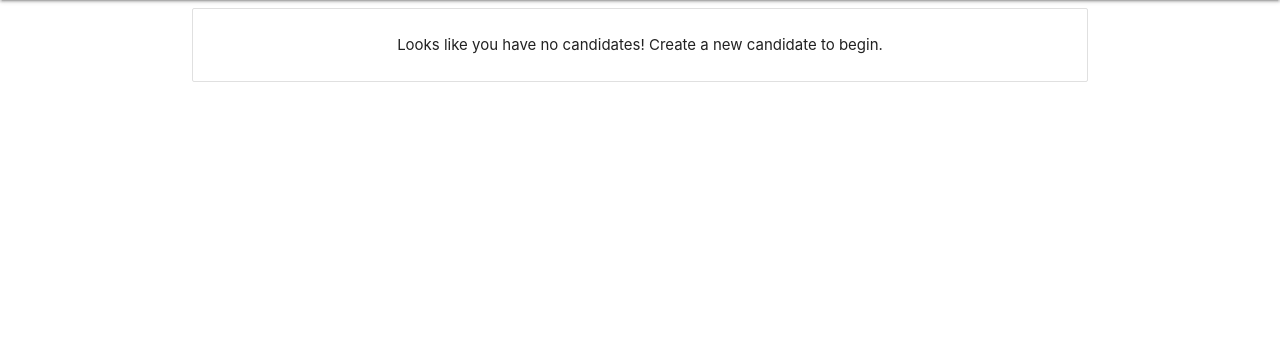
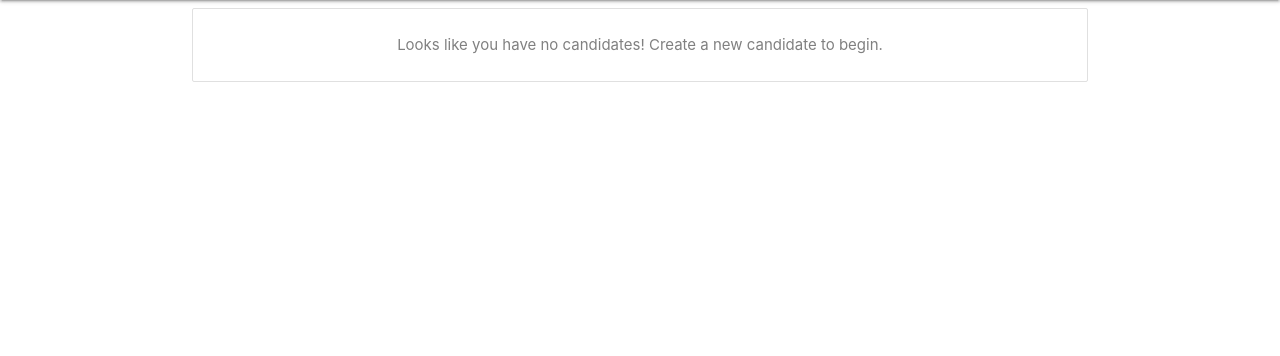
Before and after one commit to joshuanazareth97/cmod, a Django app: page /candidates/all in a window 1280 px wide. Shown: the part 64-420 px from the top of the page. Run offline with Django 3.2, Linux system fonts and the light colour scheme; the visitor is signed in with stand-in values (Sample User, id 1); data that the repository does not hold is empty.

Commit message:
Added minor visual tweaks

```diff
--- a/templates/candidates/all_candidates.html
+++ b/templates/candidates/all_candidates.html
@@ -12,8 +12,12 @@
   #form-modal .form_input {
     padding-left: 10px;
   }
-  .collection-item .secondary-content {
+  #candidate-list .secondary-content {
     padding-top: 15px;
+  }
+
+  #candidate-list p {
+    color: grey;
   }
 </style>
 {% endblock css %}
```
